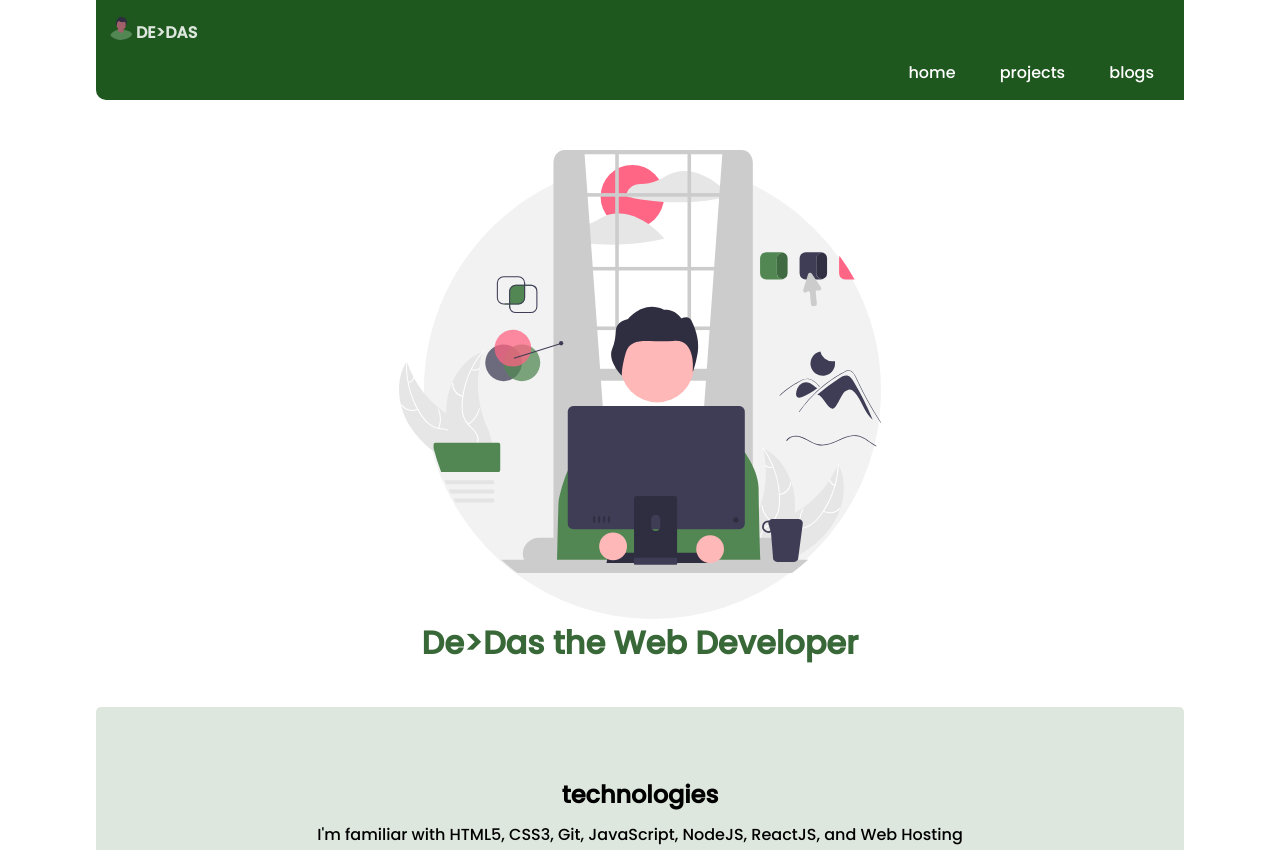
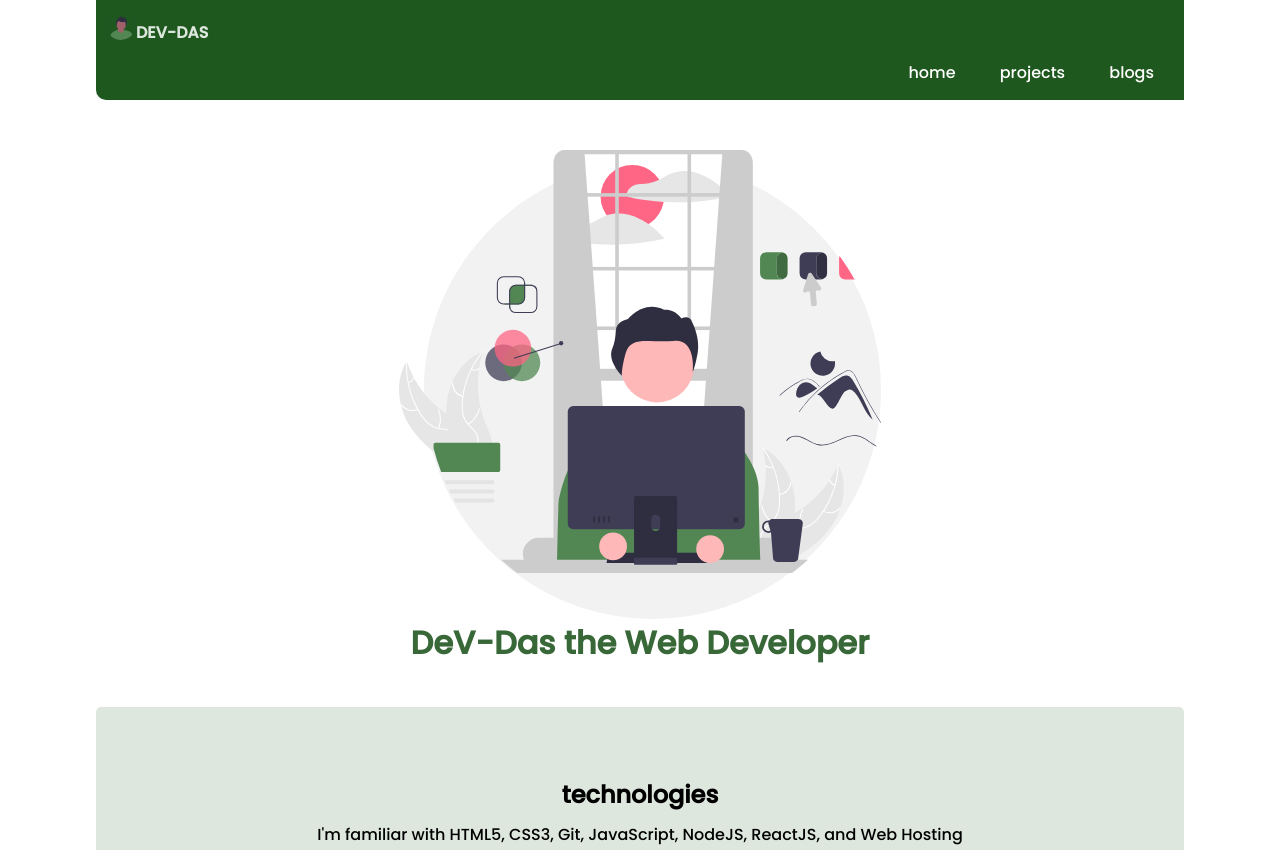
Before and after one commit to shubhamtiwari08/Portfolio-website, a plain HTML site: page index.html in a window 1280 px wide. Shown: the top 850 px of the page. Drawn offline with Linux system fonts and the light colour scheme.

Commit message:
Changed the name

```diff
--- a/index.html
+++ b/index.html
@@ -16,7 +16,7 @@
     <nav>
         <div class="profilename">
             <img src="profilenav.svg" alt="profilepic">
-            <a href="/">DE>DAS</a>
+            <a href="/">DEV-DAS</a>
         </div>
         <ul>
             <li>home</li>
@@ -27,7 +27,7 @@
     <header>
         <div class="header-el">
             <img src="headerimg.svg" alt="headerimg" class="profile-img">
-            <h1>De>Das the Web Developer </h1>
+            <h1>DeV-Das the Web Developer </h1>
         </div>
     </header>
     <section class="section">
```
